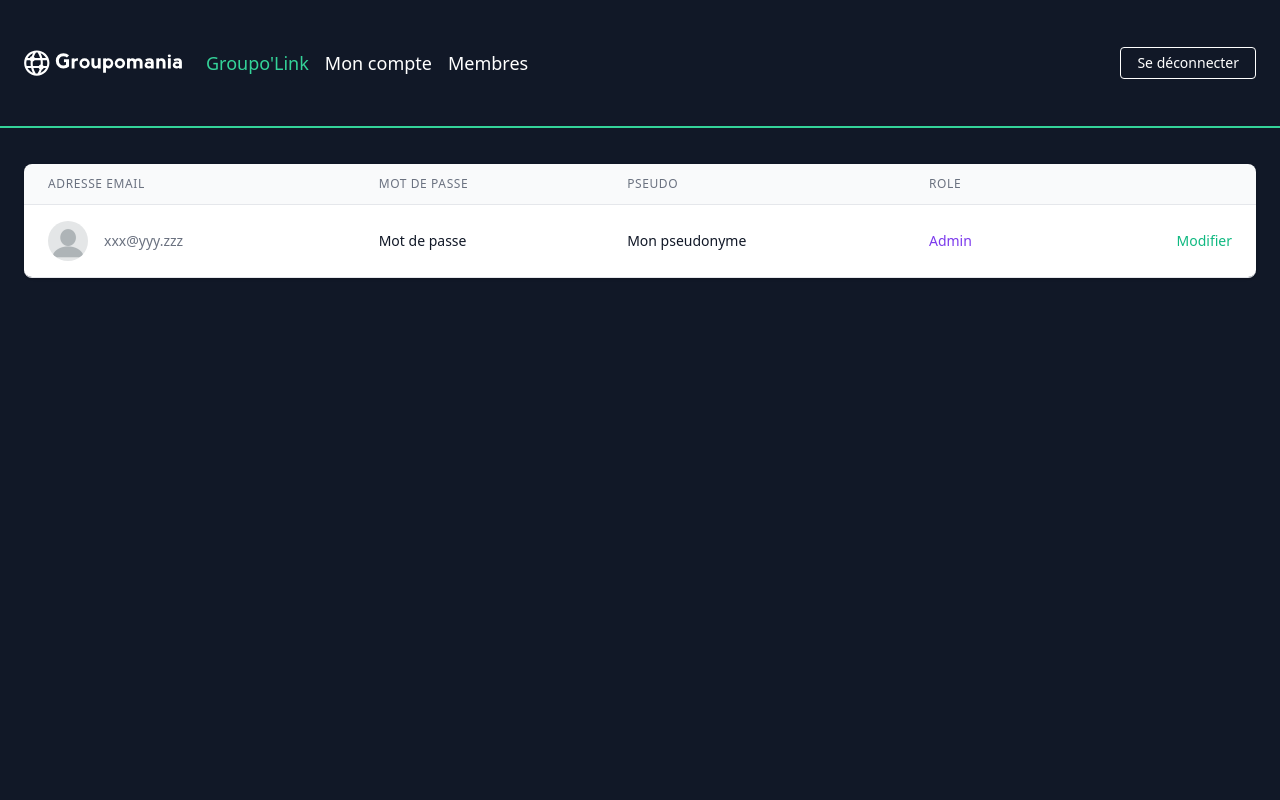
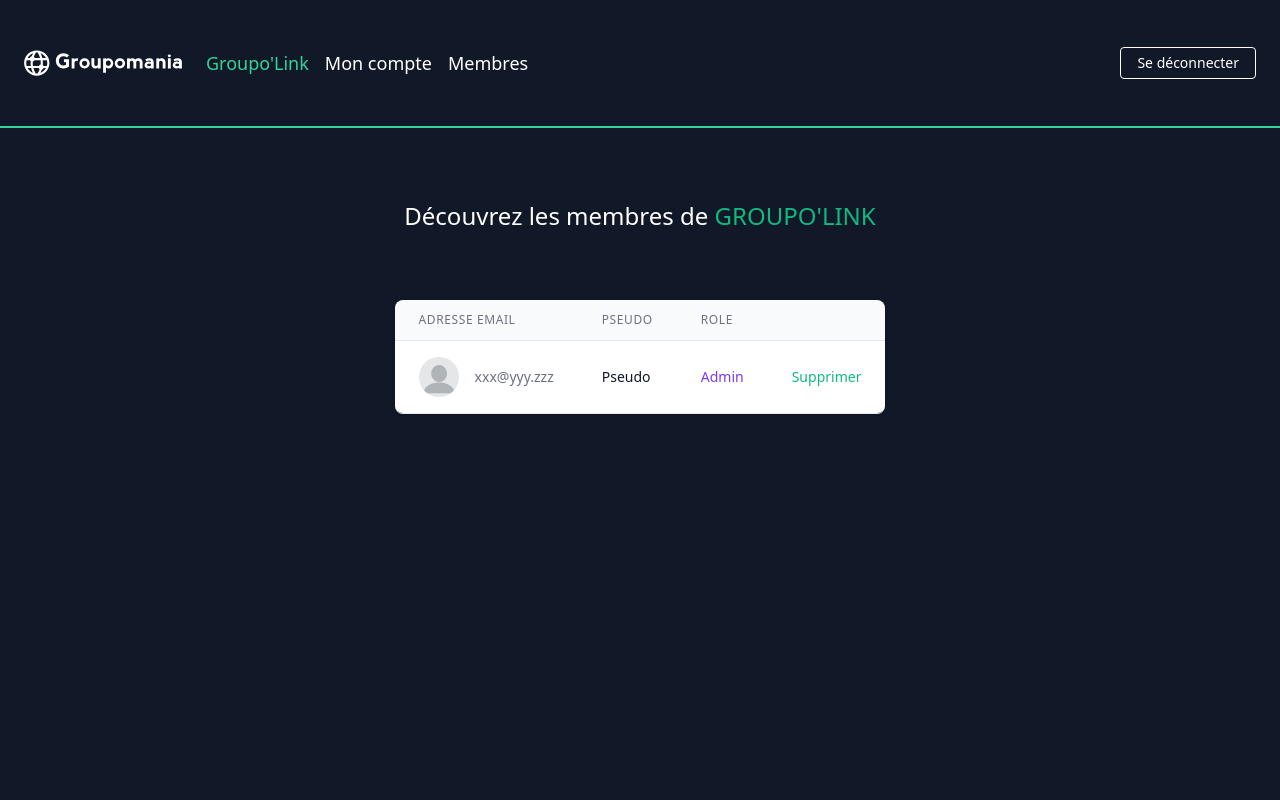
Before and after one commit to Helene-85/OC-P7-SocialNetwork, a Vue app in the folder frontend/: page /Users in a window 1280 px wide. Shown: the top 800 px of the page. Built offline with nearby package versions, Linux system fonts and the light colour scheme.

Commit message:
Ajout component User

```diff
--- a/frontend/src/components/Header.vue
+++ b/frontend/src/components/Header.vue
@@ -62,7 +62,7 @@
               Groupo'Link
             </a>
           </router-link>
-          <router-link to="/Account">
+          <router-link to="/Account/:id">
             <a
               href="#responsive-header"
               class="block mt-4 lg:inline-block lg:mt-0 text-lg text-teal-lighter text-white hover:text-green-400"
--- a/frontend/src/components/NewMessage.vue
+++ b/frontend/src/components/NewMessage.vue
@@ -1,8 +1,5 @@
 <template>
   <div class="w-full">
-    <h1 class="mt-12 text-2xl text-center text-white">
-      Bienvenue <span class="text-green-500 uppercase">{{ pseudo }}</span> !
-    </h1>
     <div class="mx-auto px-4 py-8 max-w-xl mt-5 w-full">
       <div class="bg-white rounded-lg tracking-wide">
         <div class="px-4 py-2 mt-2">
--- /dev/null
+++ b/frontend/src/components/User.vue
@@ -0,0 +1,107 @@
+<template>
+    <div class="-my-2 mt-12 overflow-x-auto sm:-mx-6 lg:-mx-8">
+      <div class="flex justify-center py-5 align-middle inline-block min-w-3/4 sm:px-6 lg:px-8">
+        <div
+          class="shadow overflow-hidden border-b border-gray-200 sm:rounded-lg"
+        >
+          <table class="min-w-full divide-y divide-gray-200">
+            <thead class="bg-gray-50">
+              <tr>
+                <th
+                  scope="col"
+                  class="px-6 py-3 text-left text-xs font-medium text-gray-500 uppercase tracking-wider"
+                >
+                  Adresse email
+                </th>
+                <th
+                  scope="col"
+                  class="px-6 py-3 text-left text-xs font-medium text-gray-500 uppercase tracking-wider"
+                >
+                  Pseudo
+                </th>
+                <th
+                  scope="col"
+                  class="px-6 py-3 text-left text-xs font-medium text-gray-500 uppercase tracking-wider"
+                >
+                  Role
+                </th>
+                <th scope="col" class="relative px-6 py-3">
+                  <span class="sr-only">Edit</span>
+                </th>
+              </tr>
+            </thead>
+            <tbody class="bg-white divide-y divide-gray-200">
+              <tr>
+                <td class="px-6 py-4 whitespace-nowrap">
+                  <div class="flex items-center">
+                    <div class="flex-shrink-0 h-10 w-10">
+                      <img
+                        class="h-10 w-10 rounded-full"
+                        src="../assets/profile_pic.png"
+                        alt="profil-pic"
+                      />
+                    </div>
+                    <div class="ml-4">
+                      <div class="text-sm text-gray-500">
+                        xxx@yyy.zzz
+                      </div>
+                    </div>
+                  </div>
+                </td>
+                <td class="px-6 py-4 whitespace-nowrap">
+                  <div class="text-sm text-gray-900">Pseudo</div>
+                </td>
+                <td class="px-6 py-4 whitespace-nowrap text-sm text-purple-600">
+                  Admin
+                </td>
+                 <td
+                  class="px-6 py-4 whitespace-nowrap text-right text-sm font-medium"
+                >
+                  <a href="#" class="text-green-500 hover:text-green-700"
+                    >Supprimer</a
+                  >
+                </td>
+              </tr>
+            </tbody>
+          </table>
+        </div>
+      </div>
+    </div>
+</template>
+
+<script>
+import axios from 'axios'
+
+export default {
+  name: 'user',
+  data() {
+    return {
+      profilPic: '',
+      email: '',
+      pseudo: '',
+      isAdmin: ''
+    }
+  },
+  methods: {
+    getMessage() {
+      const payload = {
+        profilPic: this.profilPic,
+        email: this.email,
+        pseudo: this.pseudo,
+        isAdmin: this.isAdmin
+      }
+      axios
+        .get('http://localhost:3000/api/auth/users/:id', payload)
+        .then(res => {
+          console.log(res)
+          alert('User trouvé !')
+        })
+        .catch(() => {
+          console.log('Échec de l\'affichage du user')
+        })
+    }
+  }
+}
+</script>
+
+<style scoped></style>
--- a/frontend/src/views/Feed.vue
+++ b/frontend/src/views/Feed.vue
@@ -2,6 +2,9 @@
   <div
     class="min-h-screen flex flex-col items-center justify-center bg-gray-900"
   >
+    <h1 class="mt-12 text-2xl text-center text-white">
+    Bienvenue <span class="text-green-500 uppercase">{{ pseudo }}</span> !
+    </h1>
     <newMessage></newMessage>
     <message></message>
   </div>
--- a/frontend/src/views/Users.vue
+++ b/frontend/src/views/Users.vue
@@ -1,88 +1,19 @@
 <template>
   <div class="min-h-screen bg-gray-900 m-6 flex flex-col">
-    <div class="-my-2 overflow-x-auto sm:-mx-6 lg:-mx-8">
-      <div class="py-5 align-middle inline-block min-w-full sm:px-6 lg:px-8">
-        <div
-          class="shadow overflow-hidden border-b border-gray-200 sm:rounded-lg"
-        >
-          <table class="min-w-full divide-y divide-gray-200">
-            <thead class="bg-gray-50">
-              <tr>
-                <th
-                  scope="col"
-                  class="px-6 py-3 text-left text-xs font-medium text-gray-500 uppercase tracking-wider"
-                >
-                  Adresse email
-                </th>
-                <th
-                  scope="col"
-                  class="px-6 py-3 text-left text-xs font-medium text-gray-500 uppercase tracking-wider"
-                >
-                  Mot de passe
-                </th>
-                <th
-                  scope="col"
-                  class="px-6 py-3 text-left text-xs font-medium text-gray-500 uppercase tracking-wider"
-                >
-                  Pseudo
-                </th>
-                <th
-                  scope="col"
-                  class="px-6 py-3 text-left text-xs font-medium text-gray-500 uppercase tracking-wider"
-                >
-                  Role
-                </th>
-                <th scope="col" class="relative px-6 py-3">
-                  <span class="sr-only">Edit</span>
-                </th>
-              </tr>
-            </thead>
-            <tbody class="bg-white divide-y divide-gray-200">
-              <tr>
-                <td class="px-6 py-4 whitespace-nowrap">
-                  <div class="flex items-center">
-                    <div class="flex-shrink-0 h-10 w-10">
-                      <img
-                        class="h-10 w-10 rounded-full"
-                        src="../assets/profile_pic.png"
-                        alt="profil-pic"
-                      />
-                    </div>
-                    <div class="ml-4">
-                      <div class="text-sm text-gray-500">
-                        xxx@yyy.zzz
-                      </div>
-                    </div>
-                  </div>
-                </td>
-                <td class="px-6 py-4 whitespace-nowrap">
-                  <div class="text-sm text-gray-900">Mot de passe</div>
-                </td>
-                <td class="px-6 py-4 whitespace-nowrap">
-                  <div class="text-sm text-gray-900">Mon pseudonyme</div>
-                </td>
-                <td class="px-6 py-4 whitespace-nowrap text-sm text-purple-600">
-                  Admin
-                </td>
-                <td
-                  class="px-6 py-4 whitespace-nowrap text-right text-sm font-medium"
-                >
-                  <a href="#" class="text-green-500 hover:text-green-700"
-                    >Modifier</a
-                  >
-                </td>
-              </tr>
-            </tbody>
-          </table>
-        </div>
-      </div>
-    </div>
+    <h1 class="mt-12 text-2xl  text-center text-white">
+    Découvrez les membres de <span class="uppercase text-green-500">Groupo'link</span>
+    </h1>
+    <user></user>
   </div>
 </template>
 
 <script>
+import User from '@/components/User.vue'
 export default {
-  name: 'users'
+  name: 'users',
+  components: {
+    user: User
+  }
 }
 </script>
 
```
Also changed, not shown: 1 other file (tests, documents, lock files or other folders).
